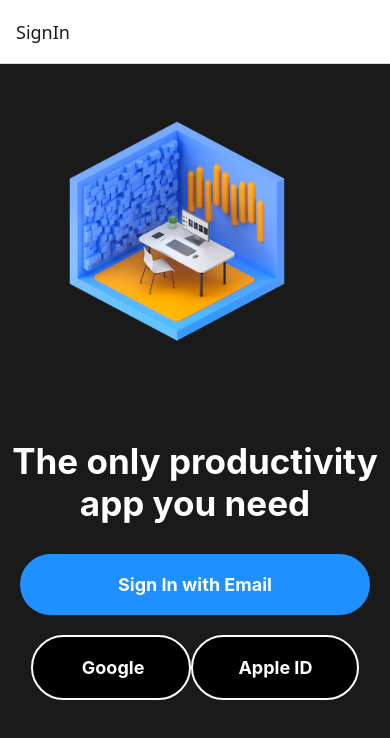
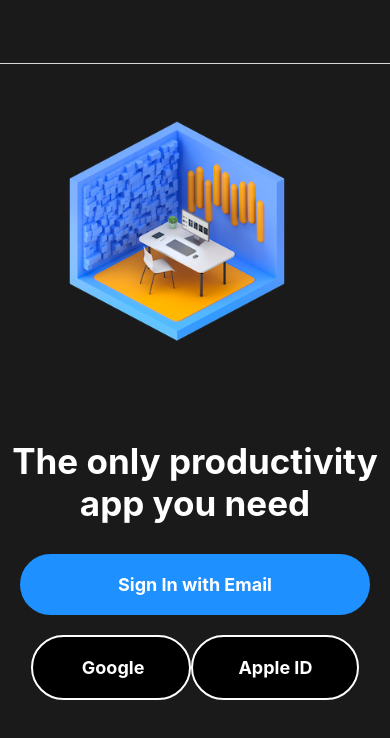
Before and after one commit to PROFF-1/Productivity-App, a React Native app in the folder Productivity-App/: screen /SignIn in a window 390 px wide. Shown: the top 738 px of the page. Built offline with nearby package versions, Linux system fonts and the light colour scheme.

Commit message:
Navigation Between Sign-In and Home Screen Established

```diff
--- a/Productivity-App/App.js
+++ b/Productivity-App/App.js
@@ -1,10 +1,12 @@
 // import { StatusBar } from 'expo-status-bar';
-import { StyleSheet, Text, View,SafeAreaView,ScrollView,StatusBar,Image} from 'react-native';
+import { StyleSheet, Text, View,SafeAreaView,ScrollView,StatusBar,Image, TouchableOpacity,TextInput} from 'react-native';
 import SignIn from './Screens/SignIn';
 import Home from './Screens/Home';
 import {GlobalStyles} from "./Styles/GlobalStyles";
 import{ NavigationContainer } from '@react-navigation/native';
 import { createNativeStackNavigator } from '@react-navigation/native-stack';
+const profile= require("./assets/person.png");
+
 
 const Stack = createNativeStackNavigator()
 
@@ -25,11 +27,56 @@ export default function App() {
 
       <NavigationContainer>
         <Stack.Navigator initialRouteName='SignIn'>
-          <Stack.Screen name="SignIn"  component={SignIn}/>
+          <Stack.Screen name="SignIn"  component={SignIn}
+           options={
+            {
+              title:'',
+              headerStyle:{
+                backgroundColor:'#1a1a1a'
+              },
+              headerTintColor:'white',
+              headerTitleStyle:{
+                color:'white',
+                fontWeight: 'bold'
+              },
+
+
+            }
+           }
+          />
           <Stack.Screen name="Home" component={Home}
           options={{
-            title: ''
-          }}/>
+            title: '',
+            headerStyle:{
+              backgroundColor:'#1a1a1a',
+              height : 20
+            },
+            headerTintColor:'white',
+            headerTitleStyle:{
+              color:'white',
+              fontWeight: 'bold'
+            },
+
+            headerRight:()=>(
+              <TouchableOpacity>
+                 <View  style={GlobalStyles.headerRight}>
+                     <TextInput
+                        placeholder='Search.....'
+                        style={GlobalStyles.input}
+                        />
+                        <View style={GlobalStyles.profileContainer}>
+                          <Image source={profile}
+                           style={{
+                            height: 35,
+                            width: 35
+                           }}
+                          />
+                        </View>
+                  </View>
+              </TouchableOpacity>
+                )
+            }}
+          />
         </Stack.Navigator>
 
       {/* <SignIn/> */}
--- a/Productivity-App/Screens/Home.js
+++ b/Productivity-App/Screens/Home.js
@@ -16,7 +16,7 @@ export default function Home() {
     }
      nestedScrollEnabled={true}
     >
-      <View  style={GlobalStyles.header}>
+      {/* <View  style={GlobalStyles.header}>
         <Text style={GlobalStyles.headerText}>Home</Text>
         <View  style={GlobalStyles.headerRight}>
           <TextInput
@@ -28,7 +28,7 @@ export default function Home() {
             />
           </View>
         </View>
-      </View>
+      </View> */}
       <View style={GlobalStyles.welcomeMessageContainer}>
         <View>
           <Text  style={GlobalStyles.welcomeMessage}>Hello</Text>
--- a/Productivity-App/Styles/GlobalStyles.js
+++ b/Productivity-App/Styles/GlobalStyles.js
@@ -22,10 +22,6 @@ export const GlobalStyles = StyleSheet.create({
     flex: 1,
     backgroundColor: '#1a1a1a',
   },
-
-
-
-
 
   text:{
     color:'white',
@@ -107,27 +103,35 @@ export const GlobalStyles = StyleSheet.create({
   headerRight:{
     display:'flex',
     flexDirection:'row',
-    width: '70%',
-    justifyContent:'space-between'
+    width: 200,
+    justifyContent:'space-between',
+    marginRight: 50
   },
+
+
+
   input:{
     backgroundColor:'white',
-    width:'80%',
-    height:50,
+    width:'100%',
+    height:40,
     borderRadius: 30,
-    paddingLeft: 15
+    paddingLeft: 15,
+    marginRight: 10
   },
 
   profileContainer:{
     backgroundColor:'white',
-    borderRadius:'50%'
+    height:40,
+    width: 40,
+    borderRadius:'50%',
+    alignItems:'center'
 
   },
 
   welcomeMessageContainer:{
     height: 90,
     width:450,
-    marginTop: 30,
+    marginTop: 10,
     paddingLeft: 30
   },
 
```
